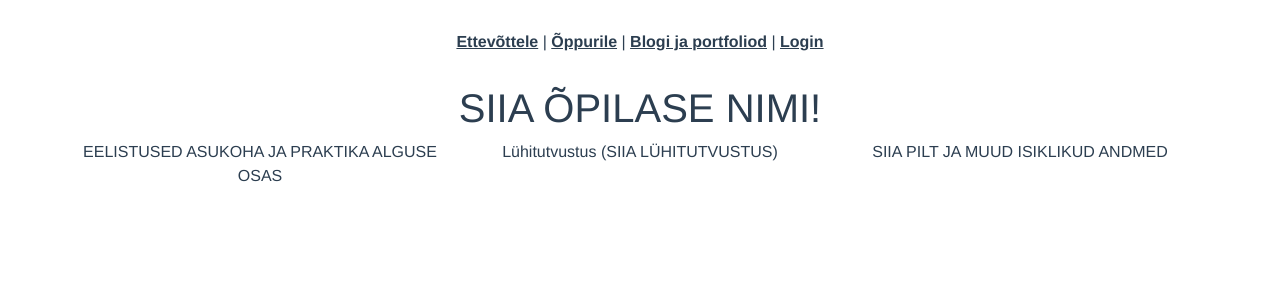
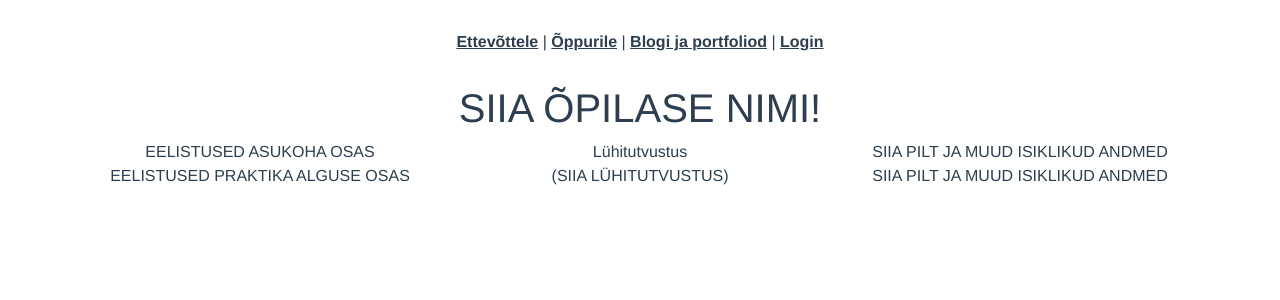
Before and after one commit to SiimSilland/lend36front, a Vue app: page /student/profile in a window 1280 px wide. Shown: the top 300 px of the page. Built offline with nearby package versions, Linux system fonts and the light colour scheme.

Commit message:
Navigation pane 1

```diff
--- a/src/views/StudentProfileView.vue
+++ b/src/views/StudentProfileView.vue
@@ -8,10 +8,27 @@
     <div class="container text-center">
       <div class="row align-items-start">
         <div class="col">
-          EELISTUSED ASUKOHA JA PRAKTIKA ALGUSE OSAS
+          EELISTUSED ASUKOHA OSAS
         </div>
         <div class="col">
           Lühitutvustus
+
+        </div>
+        <div class="col">
+          SIIA PILT JA MUUD ISIKLIKUD ANDMED
+        </div>
+      </div>
+    </div>
+
+  </div>
+  <div>
+    <div class="container text-center">
+      <div class="row align-items-start">
+        <div class="col">
+          EELISTUSED PRAKTIKA ALGUSE OSAS
+        </div>
+        <div class="col">
+
           (SIIA LÜHITUTVUSTUS)
 
         </div>
@@ -20,7 +37,6 @@
         </div>
       </div>
     </div>
-
 
   </div>
 
```
